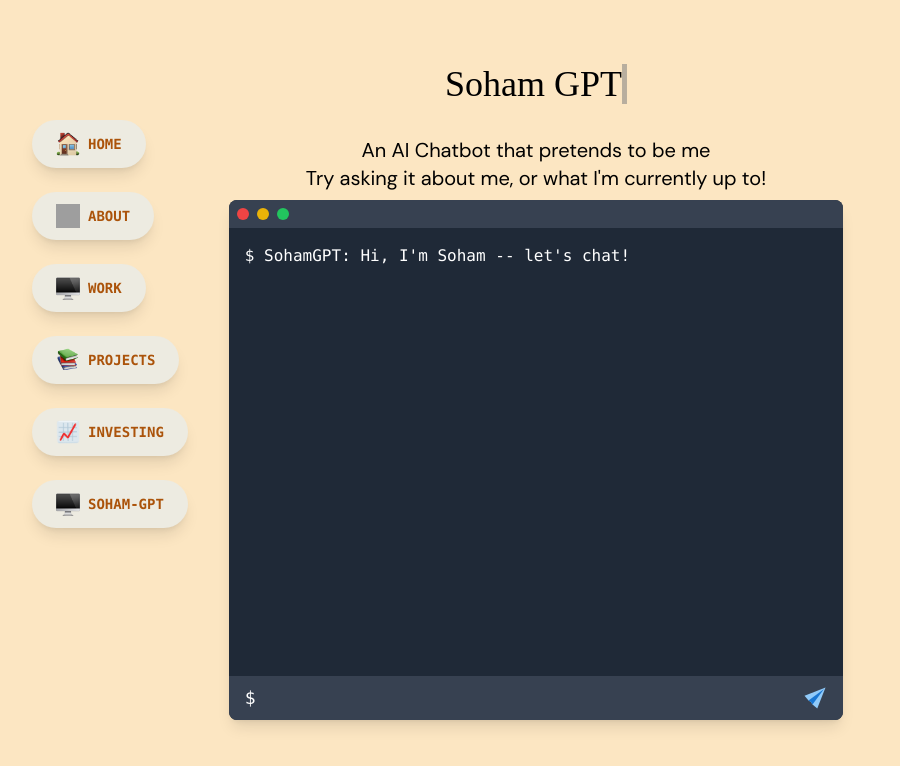
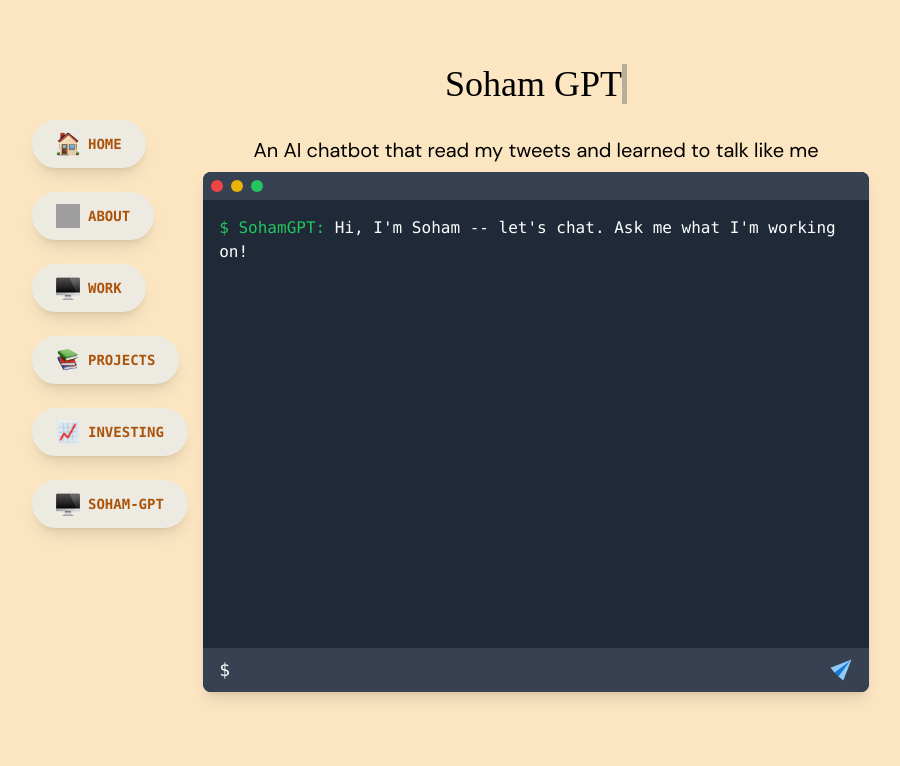
Before and after one commit to sohambasu963/personal-website-v2, a Next.js app: page /chatbot in a window 1280 px wide. Shown: the top 766 px of the page, without its empty margins (104-1004 px from the left). Built offline with nearby package versions, Linux system fonts and the light colour scheme; grey boxes are pictures that could not be loaded.

Commit message:
added text streaming and colours

```diff
--- a/src/app/chatbot/page.tsx
+++ b/src/app/chatbot/page.tsx
@@ -8,11 +8,9 @@ export default function Chatbot() {
         <h1 className="text-4xl font-tiempos-headline">Soham GPT</h1>
       </div>
 
-      <div className="md:w-3/5 w-full md:mt-8 mt-4">
+      <div className="md:w-[65%] w-full md:mt-8 mt-4">
         <p className="font-dm-sans md:text-xl text-md text-center md:mb-2 mb-1">
-          An AI Chatbot that pretends to be me
-          <br />
-          Try asking it about me, or what I&apos;m currently up to!
+          An AI chatbot that read my tweets and learned to talk like me
         </p>
         <MacTerminal />
       </div>
--- a/src/app/components/MacTerminal.tsx
+++ b/src/app/components/MacTerminal.tsx
@@ -1,11 +1,12 @@
 "use client";
 import React, { useState, useEffect, useRef } from "react";
 import axios from "axios";
+import { decode } from "punycode";
 
 export default function MacTerminal() {
   const [input, setInput] = useState("");
   const [output, setOutput] = useState([
-    "$ SohamGPT: Hi, I'm Soham -- let's chat!",
+    { text: "Hi, I'm Soham -- let's chat. Ask me what I'm working on!", prefix: "$ SohamGPT: ", isAI: true },
   ]);
 
   const terminalRef = useRef<HTMLDivElement>(null);
@@ -20,14 +21,38 @@ export default function MacTerminal() {
         if (!serverAddress) {
             throw new Error("Server address is not defined");
         }
-      const res = await axios.get(serverAddress, { params: { message } });
-      setOutput([...output, `$ You: ${input}`, `$ SohamGPT: ${res.data}`]);
+
+        const response = await fetch(`${serverAddress}?message=${encodeURIComponent(message)}`, {
+            method: "GET",
+            headers: {
+                "Content-Type": "text/event-stream",
+            },
+        });
+        if (!response.body) {
+            throw new Error("Response body is null");
+        }
+
+        const reader = response.body
+          .pipeThrough(new TextDecoderStream())
+          .getReader();
+
+        let text = "";
+        while (true) {
+            const {value, done} = await reader.read();
+            if (done) break;
+            console.log("Chunk:", value);
+            text += value;
+            setOutput([...output,
+                { text: `${input}`, prefix: "$ You: ", isAI: false },
+                { text: `${text}`, prefix: "$ SohamGPT: ", isAI: true }
+            ]);
+        }
+
     } catch (error) {
-      console.error("There was an error sending the message!", error);
         setOutput([
             ...output,
-        `$ You: ${input}`,
-        `$ SohamGPT: ERROR -- Could not reach the server.`,
+            { text: `${input}`, prefix: "$ You: ", isAI: false },
+            { text: `ERROR -- Could not reach the server.`, prefix: "$ SohamGPT: ", isAI: true }
         ]);
     }
   };
@@ -35,8 +60,10 @@ export default function MacTerminal() {
   const handleFormSubmit = (e: any) => {
     e.preventDefault();
     if (!input.trim()) return;
-    setOutput([...output, `$ You: ${input}`]);
-
+    setOutput([...output,
+        { text: `${input}`, prefix: "$ You: ", isAI: false },
+        { text: "", prefix: "$ SohamGPT: ", isAI: true }
+    ]);
     submitMessage(input);
     setInput("");
   };
@@ -63,7 +90,12 @@ export default function MacTerminal() {
             key={index}
             className={`font-sf-mono whitespace-pre-wrap break-words ${index % 2 === 1 ? "mt-4" : ""}`}
           >
-            {line}
+            <span className={`${line.isAI ? "text-green-500" : "text-blue-400"}`}>
+              {line.prefix}
+            </span>
+            <span className="text-white">
+              {line.text}
+            </span>
           </pre>
         ))}
       </div>
```
Lines whose indentation alone changed are shown as unchanged.
